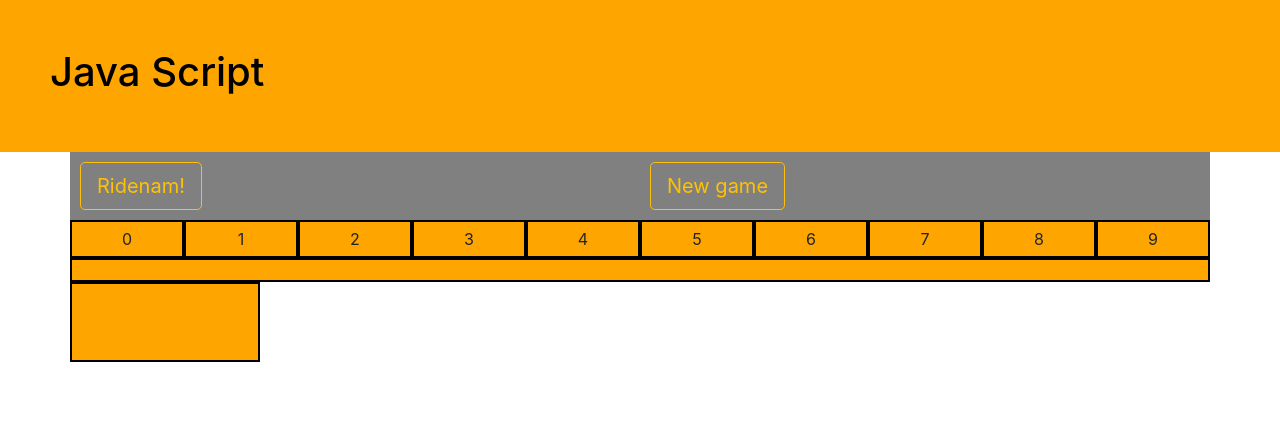
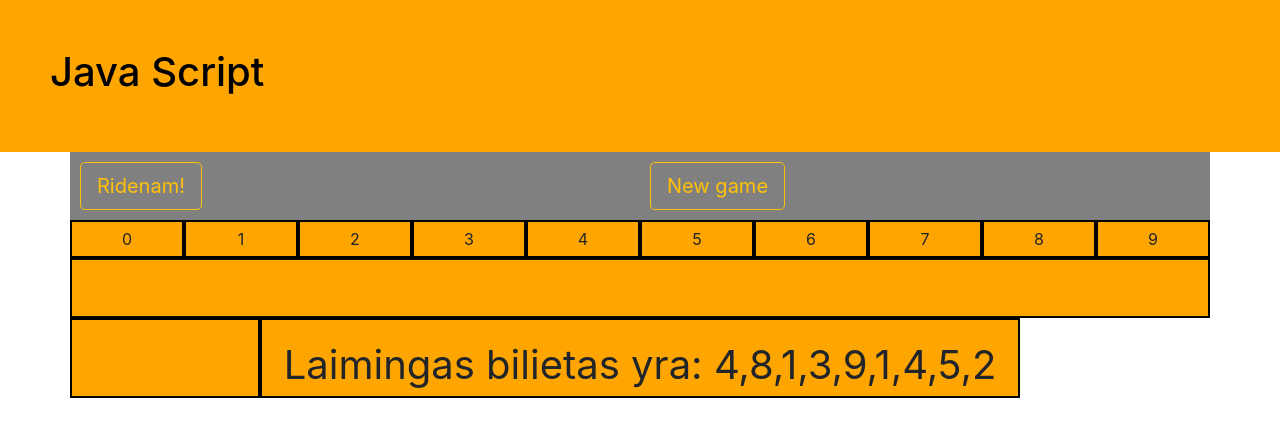
Before and after one commit to ignaszienius/JavaScript, a plain HTML site: page index.html in a window 1280 px wide. Drawn offline with nearby package versions, Linux system fonts and the light colour scheme.

Commit message:
Viskas veikia (reikia tik palyginimo normalaus)

```diff
--- a/index.html
+++ b/index.html
@@ -36,7 +36,8 @@
 
 	</div>
 	<div class="row">
-	<div id="currentnumber" class="col-2"> </div>
+		<div id="currentnumber" class="col-2"> </div>
+		<div id="luckyticket" class="col-8">  </div>
 	</div>
 
 </div>
@@ -45,9 +46,12 @@
 </html>
 <script>
 	//aprasome kintamuosius
-	var random,lucky;
+	var random,lucky, ik;
 	var gameover = false;
-	lucky = [];
+	var lucky = [];
+	var luckybiliet = [];
+
+	luckyt();
 
 	function getnumber() {
 		if (!gameover) {
@@ -73,24 +77,43 @@
 		else {
 			alert("Game is over!");
 			gameover = true;
+			if(lucky === luckybiliet) {
+				document.getElementById("luckynumber").style.backgroundColor = "green";
+				document.getElementById("luckynumber").innerHTML = "SKAMBUTIS!!!! AUKSO PUODAS";
+			}
+
+			else {
+				document.getElementById("luckynumber").style.backgroundColor = "red";
+				document.getElementById("luckynumber").innerHTML = "nieko nelaimejai lol";
+			}
 		}
+	}
+
+	function luckyt() {
+			for (  ; luckybiliet.length<=8 ;  ) {
+				ik = Math.floor(Math.random() * 10);
+				luckybiliet.push(ik);
+
+			}
+			document.getElementById("luckyticket").innerHTML = "Laimingas bilietas yra: " + luckybiliet;
 	}
 
 	function newgame()   {
 		if(gameover) {
 			gameover = false; // KODEL SITO REIKIA? PASIAISKINTI SU DESTYTOJU
 			lucky = [];
+			luckybiliet = [];
 			document.getElementById("luckynumber").innerHTML = [];
 			document.getElementById("currentnumber").innerHTML = [];
+			document.getElementById("luckynumber").style.backgroundColor = "orange";
 			cleartable();
+			luckyt();
 
 		}
 		else {
 			alert("Game is not over yet!");
 		}
-
 	}
 
 
-
 </script>
--- a/style.css
+++ b/style.css
@@ -35,6 +35,7 @@
 	text-align: center;
 	padding: 10px;
 	border:2px solid black;
+	height: 60px;
 }
 
 #currentnumber {
@@ -45,3 +46,12 @@
 	height: 80px;
 	font-size: 40px;
 }
+
+#luckyticket {
+	background-color: orange;
+	text-align: center;
+	padding: 15px;
+	border:2px solid black;
+	height: 80px;
+	font-size: 40px;
+}
```
